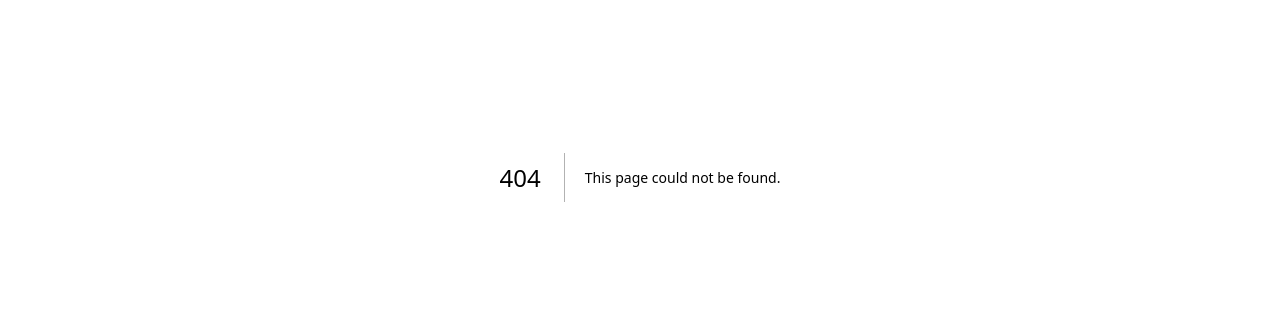
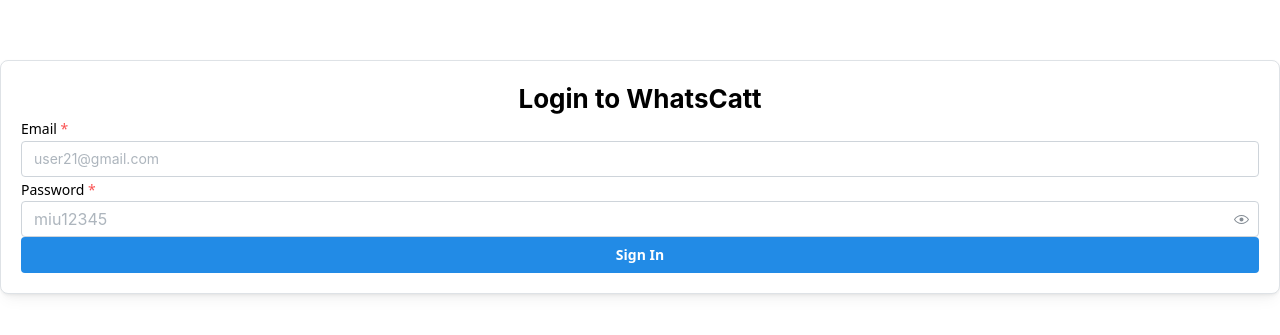
Before and after one commit to UmiHidayah12/chat-app-nay, a Next.js app: page /login in a window 1280 px wide. Before the commit this address had no page. Shown: the part 223-558 px from the top of the page. Built offline with nearby package versions, Linux system fonts and the light colour scheme.

Commit message:
add page.tsx in login

```diff
--- /dev/null
+++ b/src/app/login/page.tsx
@@ -0,0 +1,33 @@
+"use client";
+
+import { Card, TextInput, PasswordInput, Button, Title } from "@mantine/core";
+
+export default function LoginPage() {
+  return (
+    <main className="flex items-center justify-center min-h-screen bg-gray-50">
+      <Card shadow="sm" padding="lg" radius="md" withBorder className="w-full max-w-md">
+        <Title order={2} className="mb-6 text-center">
+          Login to WhatsCatt
+        </Title>
+
+        <form className="space-y-4">
+          <TextInput
+            label="Email"
+            placeholder="user21@gmail.com"
+            required
+          />
+
+          <PasswordInput
+            label="Password"
+            placeholder="miu12345"
+            required
+          />
+
+          <Button type="submit" fullWidth>
+            Sign In
+          </Button>
+        </form>
+      </Card>
+    </main>
+  );
+}
```
